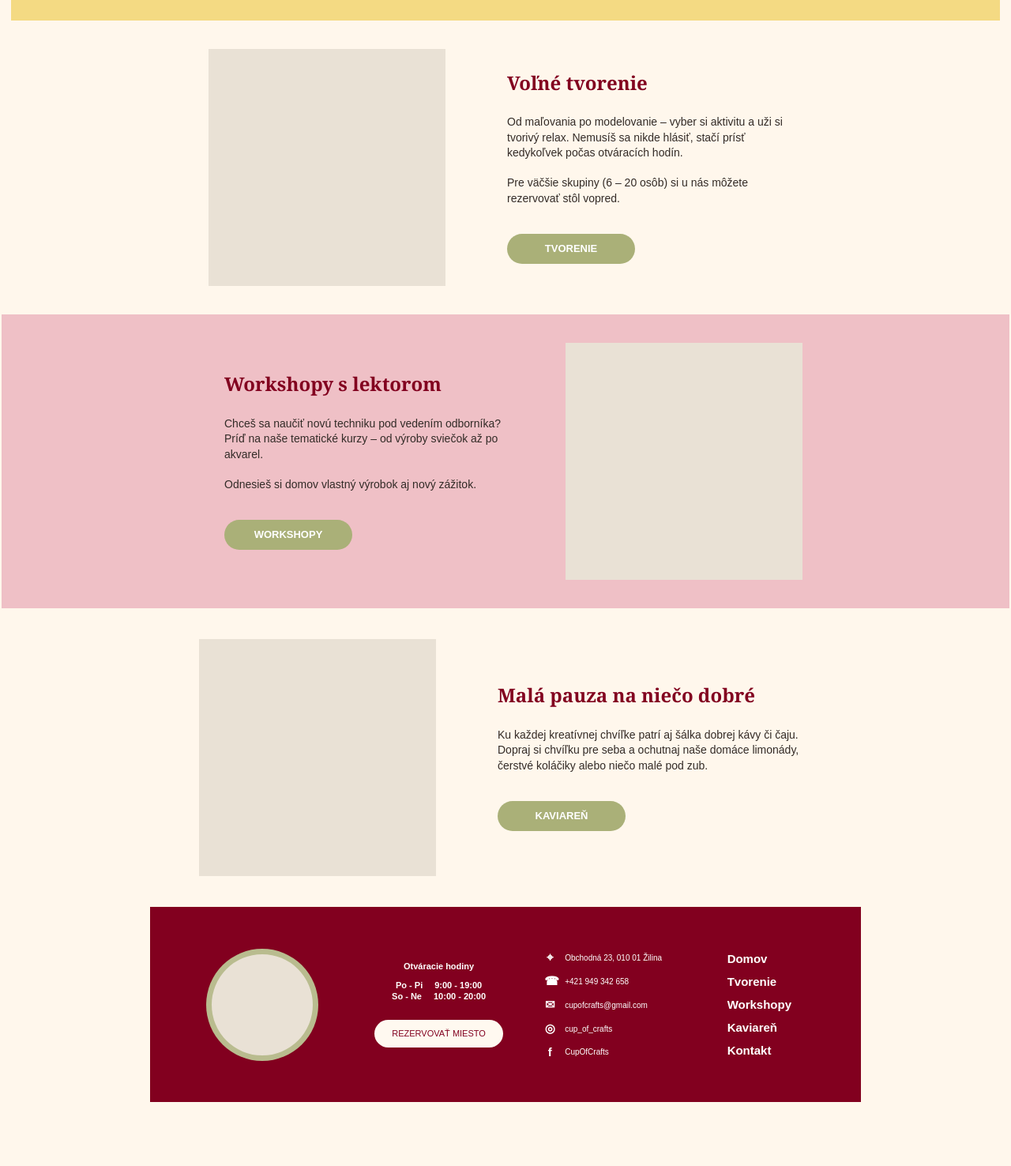
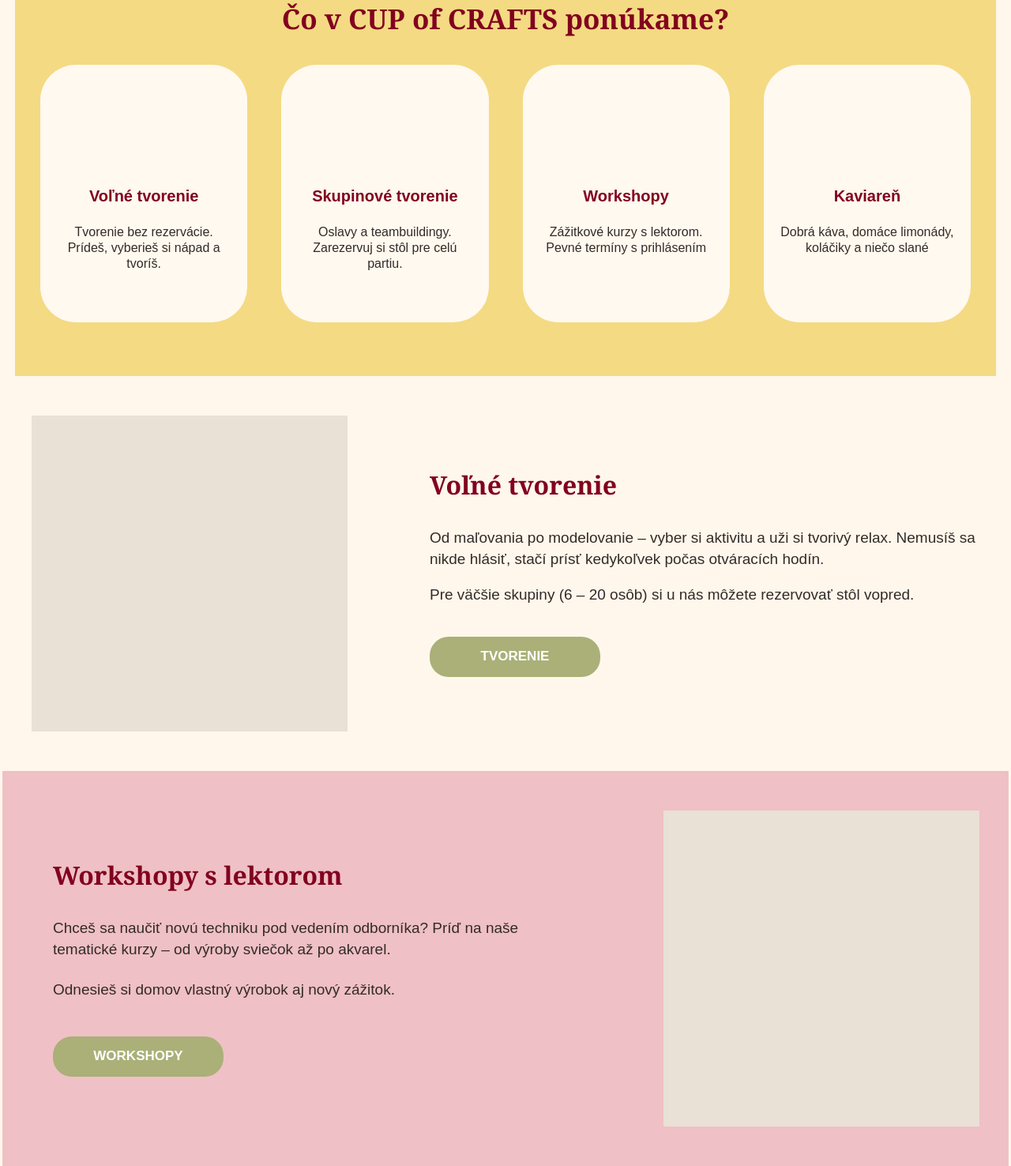
Before and after one commit to stankovicovaA/cup_of_crafts_webova_stranka, a plain HTML site: page index.html in a window 1280 px wide. Shown: the part 1139-2615 px from the top of the page at 79% size. Before the commit the page ends 2534 px from the top, so only its background shows below. Drawn offline with Linux system fonts and the light colour scheme.

Commit message:
uvod zmena sirka

```diff
--- a/styles.css
+++ b/styles.css
@@ -40,7 +40,7 @@ h3 {
 }
 
 .section-shell {
-  width: min(100% - 48px, 752px);
+  width: min(100% - 64px, 1200px);
   margin-inline: auto;
 }
 
@@ -64,7 +64,7 @@ h3 {
 .site-header {
   position: relative;
   z-index: 2;
-  min-height: 86px;
+  min-height: clamp(86px, 9.55vw, 115px);
   background: var(--burgundy);
   color: white;
   box-shadow: 0 2px 4px rgb(34 17 10 / 25%);
@@ -74,8 +74,8 @@ h3 {
   display: flex;
   align-items: center;
   justify-content: space-between;
-  width: min(100% - 64px, 830px);
-  min-height: 86px;
+  width: min(100% - 64px, 1200px);
+  min-height: clamp(86px, 9.55vw, 115px);
   margin-inline: auto;
   gap: 20px;
 }
@@ -84,14 +84,14 @@ h3 {
   display: inline-flex;
   flex: 0 0 auto;
   align-items: center;
-  gap: 18px;
+  gap: clamp(18px, 2vw, 24px);
   color: white;
   text-decoration: none;
 }
 
 .brand-seal {
-  width: 60px;
-  height: 60px;
+  width: clamp(60px, 6.67vw, 80px);
+  height: clamp(60px, 6.67vw, 80px);
   flex: 0 0 auto;
   border: 3px solid rgb(170 176 120 / 75%);
   border-radius: 50%;
@@ -103,13 +103,13 @@ h3 {
 }
 
 .brand-name {
-  font-size: 18px;
+  font-size: clamp(18px, 2vw, 24px);
   font-weight: 700;
   white-space: nowrap;
 }
 
 .brand-tagline {
-  font-size: 9px;
+  font-size: clamp(9px, 1vw, 12px);
   font-weight: 700;
 }
 
@@ -121,10 +121,10 @@ h3 {
 }
 
 .nav-link {
-  padding: 5px 13px;
+  padding: clamp(5px, 0.56vw, 7px) clamp(13px, 1.45vw, 17px);
   border-radius: 20px;
   color: white;
-  font-size: 11px;
+  font-size: clamp(11px, 1.22vw, 15px);
   font-weight: 700;
   text-decoration: none;
   white-space: nowrap;
@@ -139,18 +139,18 @@ h3 {
 
 .site-search {
   position: relative;
-  flex: 0 1 132px;
+  flex: 0 1 clamp(132px, 14.67vw, 176px);
 }
 
 .site-search input {
   width: 100%;
-  height: 21px;
+  height: clamp(21px, 2.34vw, 28px);
   padding: 3px 26px 3px 29px;
   border: 0;
   border-radius: 20px;
   background: var(--card);
   color: var(--text);
-  font: 9px var(--sans);
+  font: clamp(9px, 1vw, 12px) var(--sans);
 }
 
 .search-button {
@@ -184,32 +184,32 @@ h3 {
 
 .hero {
   display: flex;
-  min-height: 338px;
+  min-height: 500px;
   align-items: center;
   background: #928477;
 }
 
 .hero-inner {
-  width: min(100% - 48px, 752px);
+  width: min(100% - 64px, 1200px);
   margin: 0 auto;
   padding-block: 35px;
 }
 
 .hero h1 {
-  margin: 0 0 14px;
+  margin: 0 0 clamp(14px, 1.56vw, 19px);
   color: white;
   font-family: var(--sans);
-  font-size: clamp(34px, 4vw, 36px);
+  font-size: clamp(36px, 4vw, 48px);
   font-weight: 700;
   line-height: 1.08;
   text-shadow: 0 1px 3px rgb(40 27 19 / 55%);
 }
 
 .hero-copy {
-  max-width: 360px;
-  margin: 0 0 17px;
+  max-width: clamp(360px, 40vw, 480px);
+  margin: 0 0 clamp(17px, 1.89vw, 23px);
   color: white;
-  font-size: 14px;
+  font-size: clamp(14px, 1.56vw, 19px);
   font-weight: 700;
   line-height: 1.3;
   text-shadow: 0 1px 3px rgb(40 27 19 / 70%);
@@ -217,15 +217,15 @@ h3 {
 
 .button {
   display: inline-flex;
-  min-width: 162px;
-  min-height: 38px;
+  min-width: clamp(162px, 18vw, 216px);
+  min-height: clamp(38px, 4.23vw, 51px);
   align-items: center;
   justify-content: center;
-  padding: 9px 22px;
+  padding: clamp(9px, 1vw, 12px) clamp(22px, 2.45vw, 29px);
   border: 0;
   border-radius: 24px;
   font-family: var(--sans);
-  font-size: 13px;
+  font-size: clamp(13px, 1.45vw, 17px);
   font-weight: 700;
   line-height: 1.2;
   text-align: center;
@@ -255,33 +255,33 @@ input:focus-visible {
 
 .intro {
   display: grid;
-  min-height: 368px;
+  min-height: 500px;
   grid-template-columns: 1fr 1fr;
   align-items: center;
-  gap: 74px;
-  padding-block: 46px;
+  gap: clamp(74px, 8.22vw, 99px);
+  padding-block: clamp(46px, 5.12vw, 61px);
 }
 
 .intro-copy {
-  padding-left: 26px;
+  padding-left: clamp(26px, 2.89vw, 35px);
 }
 
 .intro h2,
 .feature-copy h2 {
-  margin: 0 0 27px;
-  font-size: 24px;
+  margin: 0 0 clamp(27px, 3vw, 36px);
+  font-size: clamp(24px, 2.67vw, 32px);
   line-height: 1.2;
 }
 
 .intro p,
 .feature-copy p {
-  margin: 0 0 19px;
-  font-size: 14px;
+  margin: 0 0 clamp(19px, 2.11vw, 25px);
+  font-size: clamp(14px, 1.56vw, 19px);
   line-height: 1.38;
 }
 
 .intro-image {
-  width: 250px;
+  width: clamp(250px, 27.8vw, 334px);
   aspect-ratio: 1;
   justify-self: center;
   transform: rotate(7deg);
@@ -289,18 +289,19 @@ input:focus-visible {
 }
 
 .offer-section {
-  margin: 0 14px;
-  padding: 20px 0 50px;
+  margin: 0 clamp(14px, 1.56vw, 19px);
+  min-height: 500px;
+  padding: clamp(20px, 2.23vw, 27px) 0 clamp(50px, 5.56vw, 67px);
   background: var(--yellow);
 }
 
 .offer-inner {
-  width: min(100% - 48px, 780px);
+  width: min(100% - 64px, 1200px);
 }
 
 .offer-section h2 {
-  margin: 0 0 28px;
-  font-size: 26px;
+  margin: 0 0 clamp(28px, 3.11vw, 37px);
+  font-size: clamp(26px, 2.89vw, 35px);
   line-height: 1.2;
   text-align: center;
 }
@@ -308,16 +309,16 @@ input:focus-visible {
 .offer-grid {
   display: grid;
   grid-template-columns: repeat(4, minmax(0, 1fr));
-  gap: 32px;
+  gap: clamp(32px, 3.56vw, 43px);
 }
 
 .offer-card {
   display: flex;
-  min-height: 244px;
+  min-height: clamp(244px, 27.2vw, 326px);
   flex-direction: column;
   align-items: center;
-  padding: 22px 12px 17px;
-  border-radius: 34px;
+  padding: clamp(22px, 2.45vw, 29px) clamp(12px, 1.34vw, 16px) clamp(17px, 1.89vw, 23px);
+  border-radius: clamp(34px, 3.78vw, 45px);
   background: var(--card);
   color: var(--text);
   text-align: center;
@@ -330,38 +331,38 @@ input:focus-visible {
 }
 
 .offer-image {
-  width: 82px;
-  height: 82px;
-  margin-bottom: 12px;
+  width: clamp(82px, 9.12vw, 110px);
+  height: clamp(82px, 9.12vw, 110px);
+  margin-bottom: clamp(12px, 1.34vw, 16px);
   background: transparent;
 }
 
 .offer-card h3 {
-  margin: 0 0 18px;
+  margin: 0 0 clamp(18px, 2vw, 24px);
   font-family: var(--sans);
-  font-size: 15px;
+  font-size: clamp(15px, 1.67vw, 20px);
   line-height: 1.15;
 }
 
 .offer-card p {
   margin: 0;
-  font-size: 12px;
+  font-size: clamp(12px, 1.34vw, 16px);
   line-height: 1.25;
 }
 
 .feature-row {
   display: flex;
-  min-height: 340px;
+  min-height: 500px;
   align-items: center;
   justify-content: space-between;
-  gap: 78px;
-  padding-block: 36px;
+  gap: clamp(78px, 8.67vw, 104px);
+  padding-block: clamp(36px, 4vw, 48px);
 }
 
 .feature-image {
-  width: 300px;
-  height: 300px;
-  flex: 0 0 300px;
+  width: clamp(300px, 33.33vw, 400px);
+  height: clamp(300px, 33.33vw, 400px);
+  flex: 0 0 clamp(300px, 33.33vw, 400px);
 }
 
 .feature-copy {
@@ -369,16 +370,16 @@ input:focus-visible {
 }
 
 .feature-copy h2 {
-  margin-bottom: 26px;
+  margin-bottom: clamp(26px, 2.89vw, 35px);
 }
 
 .feature-copy .button {
-  margin-top: 16px;
+  margin-top: clamp(16px, 1.78vw, 21px);
 }
 
 .free-create {
-  padding-top: 36px;
-  padding-bottom: 36px;
+  padding-top: clamp(36px, 4vw, 48px);
+  padding-bottom: clamp(36px, 4vw, 48px);
 }
 
 .free-create .feature-copy p {
@@ -386,7 +387,8 @@ input:focus-visible {
 }
 
 .feature-band {
-  margin: 0 2px;
+  margin: 0 clamp(2px, 0.22vw, 3px);
+  min-height: 500px;
   background: var(--pink);
 }
 
@@ -395,32 +397,33 @@ input:focus-visible {
 }
 
 .feature-row-reverse .feature-copy {
-  padding-left: 20px;
+  padding-left: clamp(20px, 2.23vw, 27px);
 }
 
 .cafe-row {
-  min-height: 378px;
+  min-height: 500px;
 }
 
 .cafe-image {
-  margin-left: -12px;
+  margin-left: clamp(-16px, -1.33vw, -12px);
 }
 
 .site-footer {
-  width: min(100% - 100px, 900px);
-  min-height: 247px;
-  margin: 0 auto;
+  width: 100%;
+  min-height: clamp(247px, 27.45vw, 329px);
   background: var(--burgundy);
   color: white;
 }
 
 .footer-inner {
   display: grid;
-  min-height: 247px;
+  width: min(100% - 64px, 1200px);
+  min-height: clamp(247px, 27.45vw, 329px);
   grid-template-columns: 1.15fr 1.35fr 1.3fr 0.75fr;
   align-items: center;
-  gap: 28px;
-  padding: 32px 52px;
+  gap: clamp(28px, 3.11vw, 37px);
+  margin-inline: auto;
+  padding: clamp(32px, 3.56vw, 43px) clamp(52px, 5.78vw, 69px);
 }
 
 .footer-brand {
@@ -428,25 +431,25 @@ input:focus-visible {
 }
 
 .brand-seal-footer {
-  width: 142px;
-  height: 142px;
-  border-width: 7px;
+  width: clamp(142px, 15.78vw, 189px);
+  height: clamp(142px, 15.78vw, 189px);
+  border-width: clamp(7px, 0.78vw, 9px);
 }
 
 .footer-hours h2 {
-  margin: 0 0 12px;
+  margin: 0 0 clamp(12px, 1.34vw, 16px);
   color: white;
   font-family: var(--sans);
-  font-size: 11px;
+  font-size: clamp(11px, 1.23vw, 15px);
   text-align: center;
 }
 
 .footer-hours p {
   display: flex;
   justify-content: center;
-  gap: 15px;
+  gap: clamp(15px, 1.67vw, 20px);
   margin: 0;
-  font-size: 11px;
+  font-size: clamp(11px, 1.23vw, 15px);
   font-weight: 700;
   line-height: 1.25;
 }
@@ -454,33 +457,33 @@ input:focus-visible {
 .footer-button {
   display: flex;
   width: fit-content;
-  min-width: 156px;
-  min-height: 35px;
-  margin: 23px auto 0;
+  min-width: clamp(156px, 17.34vw, 208px);
+  min-height: clamp(35px, 3.9vw, 47px);
+  margin: clamp(23px, 2.56vw, 31px) auto 0;
   background: var(--card);
   color: var(--burgundy);
-  font-size: 11px;
+  font-size: clamp(11px, 1.23vw, 15px);
   font-weight: 400;
 }
 
 .footer-contact {
   display: grid;
-  gap: 12px;
-  font-size: 10px;
+  gap: clamp(12px, 1.34vw, 16px);
+  font-size: clamp(10px, 1.12vw, 13px);
   font-style: normal;
 }
 
 .footer-contact p {
   display: flex;
   align-items: center;
-  gap: 12px;
+  gap: clamp(12px, 1.34vw, 16px);
   margin: 0;
 }
 
 .footer-contact p > span {
-  width: 14px;
-  flex: 0 0 14px;
-  font-size: 15px;
+  width: clamp(14px, 1.56vw, 19px);
+  flex: 0 0 clamp(14px, 1.56vw, 19px);
+  font-size: clamp(15px, 1.67vw, 20px);
   font-weight: 700;
   text-align: center;
 }
@@ -496,12 +499,12 @@ input:focus-visible {
 
 .footer-nav {
   display: grid;
-  gap: 12px;
+  gap: clamp(12px, 1.34vw, 16px);
 }
 
 .footer-nav a {
   color: white;
-  font-size: 15px;
+  font-size: clamp(15px, 1.67vw, 20px);
   font-weight: 700;
   text-decoration: none;
 }
@@ -513,7 +516,7 @@ input:focus-visible {
 
 @media (max-width: 760px) {
   .header-inner {
-    width: min(100% - 32px, 620px);
+    width: min(100% - 32px, 728px);
     gap: 12px;
   }
 
@@ -559,6 +562,7 @@ input:focus-visible {
   }
 
   .footer-inner {
+    width: min(100% - 48px, 728px);
     grid-template-columns: 0.8fr 1.2fr 1.2fr;
     padding-inline: 28px;
   }
@@ -648,7 +652,7 @@ input:focus-visible {
   }
 
   .hero {
-    min-height: 330px;
+    min-height: 500px;
   }
 
   .hero-inner,
@@ -665,7 +669,7 @@ input:focus-visible {
   }
 
   .intro {
-    min-height: 0;
+    min-height: 500px;
     grid-template-columns: 1fr;
     gap: 30px;
     padding-block: 54px;
@@ -720,7 +724,7 @@ input:focus-visible {
 
   .feature-row,
   .feature-row-reverse {
-    min-height: 0;
+    min-height: 500px;
     flex-direction: column;
     align-items: stretch;
     gap: 26px;
@@ -743,7 +747,7 @@ input:focus-visible {
   }
 
   .cafe-row {
-    min-height: 0;
+    min-height: 500px;
   }
 
   .cafe-image {
@@ -751,14 +755,11 @@ input:focus-visible {
   }
 
   .footer-inner {
+    width: min(100% - 40px, 440px);
     min-height: 0;
     grid-template-columns: 1fr 1fr;
     gap: 30px 20px;
     padding: 34px 22px;
-  }
-
-  .site-footer {
-    width: calc(100% - 24px);
   }
 
   .footer-brand {
```
